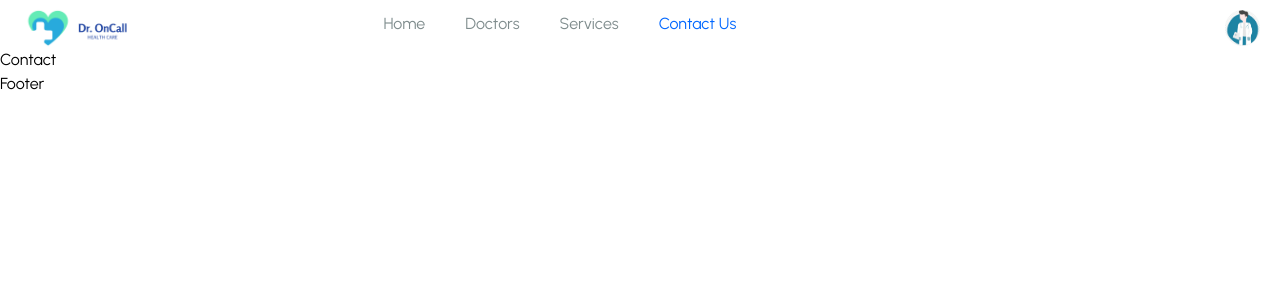
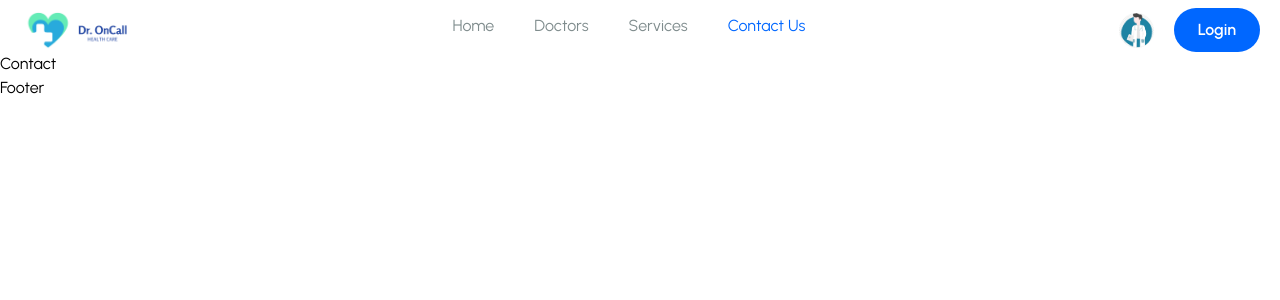
Before and after one commit to RavinduKavinda/doctor-appointment-booking, a React (Vite) app in the folder frontend/: page /contact in a window 1280 px wide. Shown: the top 300 px of the page. Built offline with nearby package versions, Linux system fonts and the light colour scheme; a web font is replaced by a local one.

Commit message:
login button

```diff
--- a/frontend/src/components/Header/Header.jsx
+++ b/frontend/src/components/Header/Header.jsx
@@ -48,16 +48,24 @@ const Header = () => {
           </div>
 
           {/*user proffile*/}
-          <div className="flex items-center gap-1"></div>
+          <div className="flex items-center gap-5">
 
               <div>
                 <Link to="/">
-                <figure className="w-[35px] h-[35px] rounded-full">
+                <figure className="w-[35px] h-[35px] rounded-full cursor-pointer">
                   <img src={userImg} className='w-full rounded-full mt-2' alt="avatarIcon" />
                 </figure>
                 </Link>
               </div>
 
+              <Link to="/login">
+                <button className="bg-primaryColor text-white px-6 py-2 mt-2 font-[600] h-[44px] flex items-center justify-center rounded-[50px]">
+                  Login
+                </button>
+            </Link>
+
+
+          </div>
 
         </div>
       </div>
```
